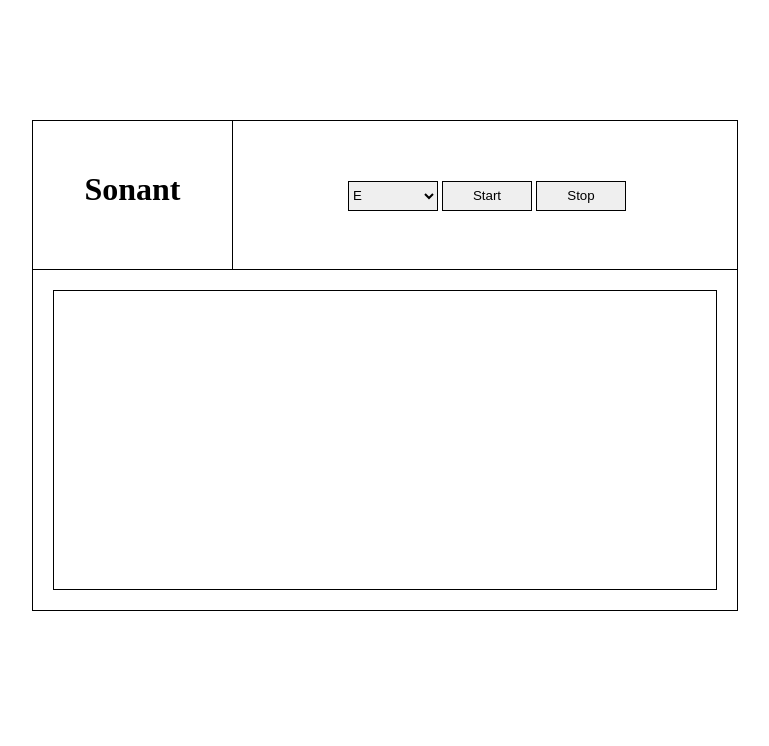
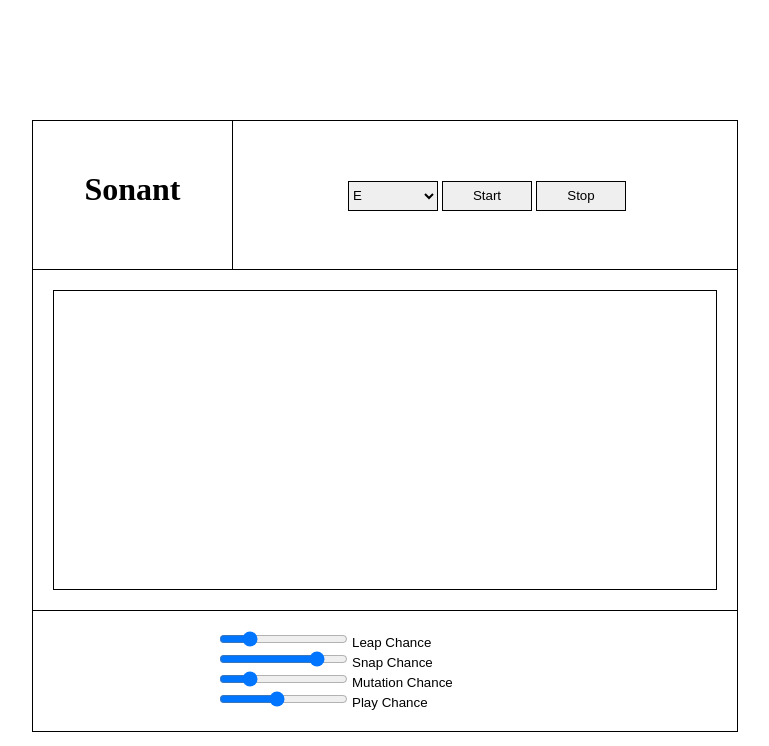
Before and after one commit to kgolid/sonant, a website: page index.html in a window 1280 px wide. Shown: the whole page, without its empty margins (255-1024 px from the left). Drawn offline with nearby package versions, Linux system fonts and the light colour scheme; no server answers.

Commit message:
adding dashboard functionality

```diff
--- a/index.html
+++ b/index.html
@@ -34,6 +34,29 @@
     <div class='content'>
         <div id='board'></div>
     </div>
+    <div class='dashboard'>
+        <div class='header_control_sub'>
+            <div>
+            <input type="range" id="leap_chance" name="leap_chance"
+                    min="0" max="1" step=0.1 value=0.2>
+            <label for="leap_chance">Leap Chance</label>
+        </div>
+        <div>
+            <input type="range" id="snap_chance" name="snap_chance"
+                    min="0" max="1" step=0.1 value=0.8>
+            <label for="snap_chance">Snap Chance</label>
+        </div>
+        <div>
+            <input type="range" id="mutation_chance" name="mutation_chance"
+                    min="0" max="1" step=0.1 value=0.2>
+            <label for="mutation_chance">Mutation Chance</label>
+        </div>
+        <div>
+            <input type="range" id="play_chance" name="play_chance"
+                    min="0.1" max="1" step=0.1 value=0.5>
+            <label for="play_chance">Play Chance</label>
+        </div>
+    </div>
     </div>
 </div>
 </body>
```
Also changed, not shown: ui.js (added, +7 -0 lines).
